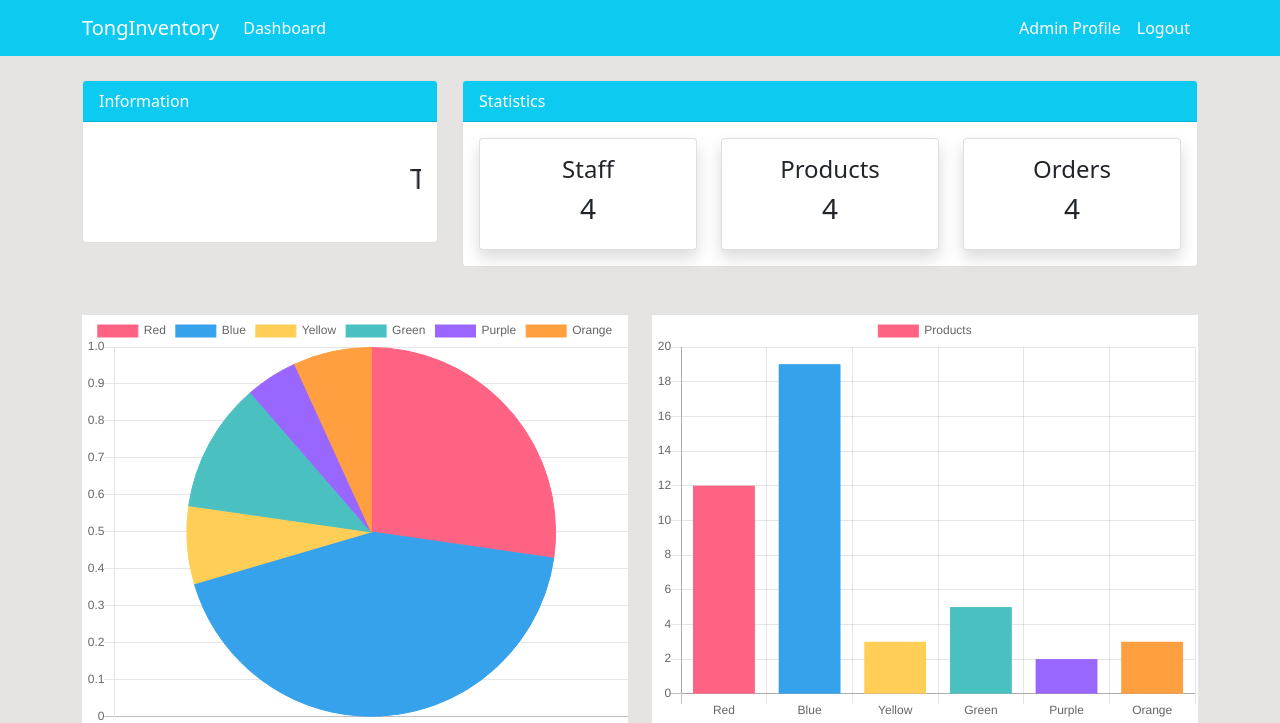
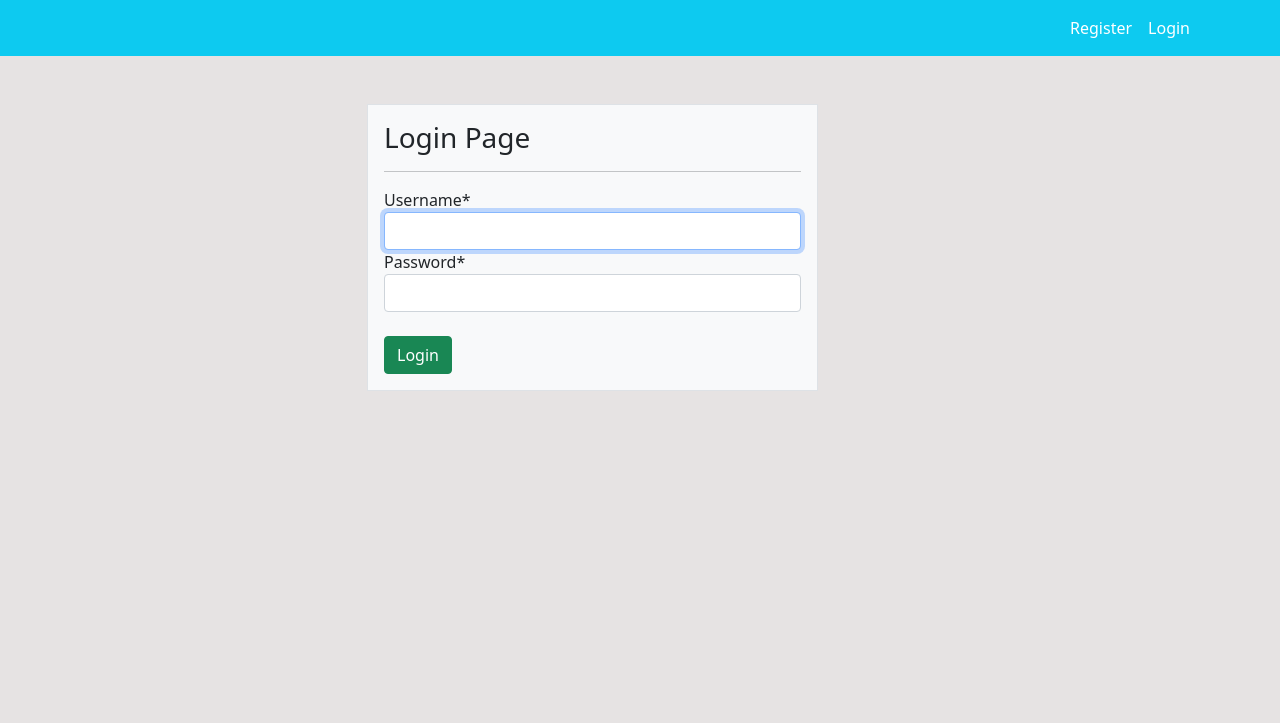
Before and after one commit to tongza331/inventory-system, a Django app: page / in a window 1280 px wide. Shown: the top 723 px of the page. Run offline with Django 4.2, Linux system fonts and the light colour scheme; some libraries are stand-ins or nearby versions.

Commit message:
Login&Logout Authentication

```diff
--- a/inventoryproject/dashboard/urls.py
+++ b/inventoryproject/dashboard/urls.py
@@ -2,7 +2,7 @@ from django.urls import path
 from . import views
 
 urlpatterns = [
-    path('',views.index,name='dashboard-index'),
+    path('dashboard/',views.index,name='dashboard-index'),
     path('staff/',views.staff,name='dashboard-staff'),
     path('product/',views.product,name='dashboard-product'),
     path('order/',views.order,name='dashboard-order'),
--- a/inventoryproject/inventoryproject/settings.py
+++ b/inventoryproject/inventoryproject/settings.py
@@ -132,3 +132,4 @@ STATIC_ROOT = (BASE_DIR/"asert/")
 # https://docs.djangoproject.com/en/4.0/ref/settings/#default-auto-field
 
 DEFAULT_AUTO_FIELD = 'django.db.models.BigAutoField'
+LOGIN_REDIRECT_URL = 'dashboard-index'
--- a/inventoryproject/inventoryproject/urls.py
+++ b/inventoryproject/inventoryproject/urls.py
@@ -16,9 +16,12 @@ Including another URLconf
 from django.contrib import admin
 from django.urls import path,include
 from user import views as user_view
+from django.contrib.auth import views as auth_views
 
 urlpatterns = [
     path('admin/', admin.site.urls),
     path('',include('dashboard.urls')),
     path('register/', user_view.register, name='user-register'),
+    path('',auth_views.LoginView.as_view(template_name='user/login.html'), name='user-login'),
+    path('logout/', auth_views.LogoutView.as_view(template_name='user/logout.html'), name='user-logout'),
 ]
--- a/inventoryproject/templates/partials/nav.html
+++ b/inventoryproject/templates/partials/nav.html
@@ -1,6 +1,8 @@
 <!--Navbar-->
 <nav class="navbar navbar-expand-lg navbar-info bg-info">
+
     <div class="container">
+    {% if user.is_authenticated %}
         <a class="navbar-brand text-white" href="{% url 'dashboard-index' %}">TongInventory</a>
         <button class="navbar-toggler" type="button" data-toggle="collapse" data-target="#navbarSupportedContent"
             aria-controls="navbarSupportedContent" aria-expanded="false" aria-label="Toggle navigation">
@@ -12,7 +14,6 @@
                         class="sr-only"></span></a>
             </li>
         </ul>
-
         <div class="collapse navbar-collapse justify-content-end" id="navbarSupportedContent">
             <ul class="navbar-nav ml-auto">
                 <li class="nav-item active">
@@ -20,11 +21,24 @@
                             class="sr-only"></span></a>
                 </li>
                 <li class="nav-item">
-                    <a class="nav-link text-white" href="#">Logout</a>
+                    <a class="nav-link text-white" href="{% url 'user-logout' %}">Logout</a>
                 </li>
             </ul>
 
         </div>
+    {% else %}
+        <div class="collapse navbar-collapse justify-content-end" id="navbarSupportedContent">
+            <ul class="navbar-nav ml-auto">
+                <li class="nav-item active">
+                    <a class="nav-link text-white" href="{% url 'user-register' %}">Register <span
+                            class="sr-only"></span></a>
+                </li>
+                <li class="nav-item">
+                    <a class="nav-link text-white" href="{% url 'user-login' %}">Login</a>
+                </li>
+            </ul>
+    {% endif %}
+        </div>
     </div>
 </nav>
 <!--End Navbar-->
--- a/inventoryproject/templates/user/login.html
+++ b/inventoryproject/templates/user/login.html
@@ -0,0 +1,22 @@
+{% extends 'partials/base.html' %}
+{% load crispy_forms_tags %}
+{% block title %} Login Page {% endblock %}
+
+{% block content %}
+    <div class="container">
+        <div class="row mt-5">
+            <div class="col-md-5 offset-md-3">
+                <div class="border bg-light p-3">
+                    <h3>Login Page</h3>
+                    <hr>
+                    <form method="POST">
+                        {% csrf_token %}
+                        {{ form|crispy }}<br>
+
+                        <input class="btn btn-success" type="submit" value="Login">
+                    </form>
+                </div>
+            </div>
+        </div>
+    </div>
+{% endblock %}
--- a/inventoryproject/templates/user/register.html
+++ b/inventoryproject/templates/user/register.html
@@ -7,7 +7,7 @@
         <div class="row mt-5">
             <div class="col-md-5 offset-md-3">
                 <div class="border bg-light p-3">
-                    <h3>Register page</h3>
+                    <h3>Registration page</h3>
                     <hr>
                     <form method="POST">
                         {% csrf_token %}
```
Also changed, not shown: inventoryproject/templates/user/logout.html (+20 -0 lines), inventoryproject/user/forms.py (+7 -0 lines), inventoryproject/user/views.py (+4 -3 lines), inventoryproject/db.sqlite3.
